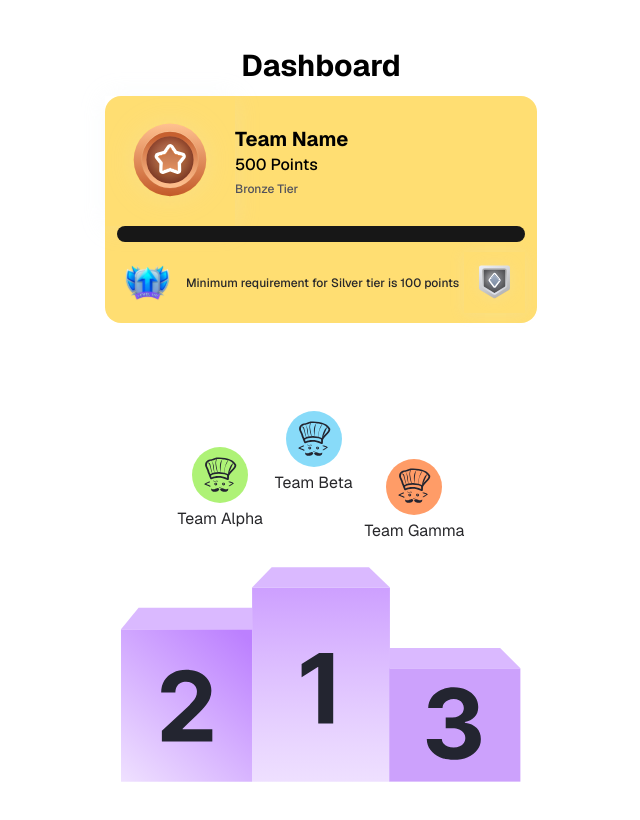
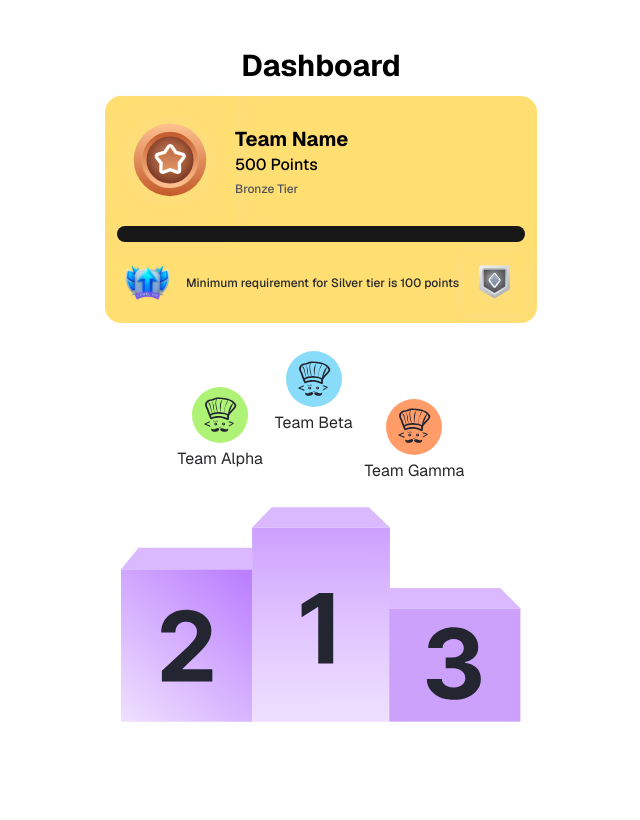
Before and after one commit to CodeChefVIT/clueminati-2.0-webapp, a Next.js app: page /dashboard in a window 1280 px wide. Shown: the top 820 px of the page, without its empty margins (319-959 px from the left). Built offline with nearby package versions, Linux system fonts and the light colour scheme.

Commit message:
raised 213 up

```diff
--- a/src/app/dashboard/page.tsx
+++ b/src/app/dashboard/page.tsx
@@ -67,7 +67,7 @@ const Dashboard = () => {
 
       {teamInfo && <TeamInfo teamInfo={teamInfo} />}
 
-      <section className="mt-20 flex flex-col items-center text-zinc-800">
+      <section className="mt-5 flex flex-col items-center text-zinc-800">
         <div className="flex">
           {leaderboardData.map((item, index) => (
             <LeaderboardItem key={index} rank={index + 1} {...item} />
```
Also changed, not shown: src/assets/images/ico2.svg.
